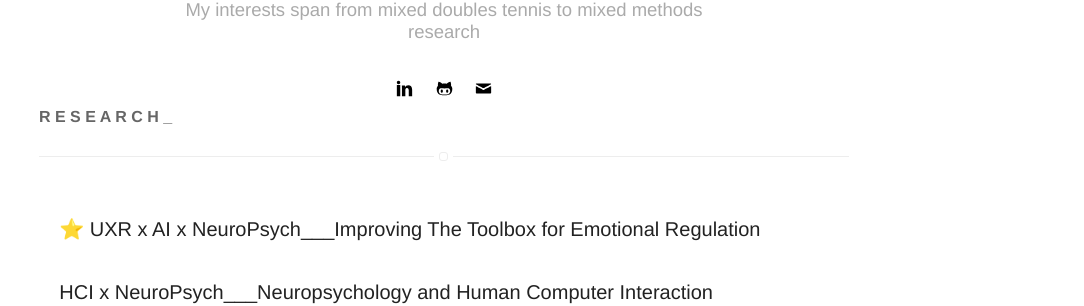
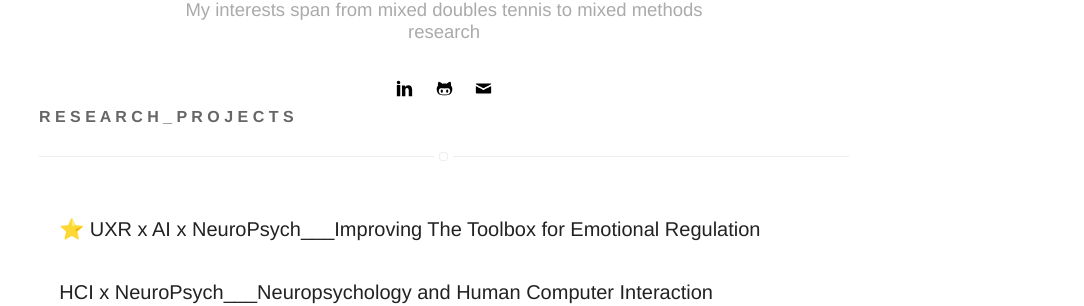
Before and after one commit to im-mel/im-mel.github.io, a Jekyll site: the page built from projects.html, in a window 1280 px wide. Shown: the part 349-655 px from the top of the page, without its empty margins (196-1280 px from the left). Built offline with Jekyll 4.4.1, drawn with Linux system fonts in a browser that asks for light colours; emoji names are drawn with the system emoji font.

Commit message:
Update projects.html

```diff
--- a/projects.html
+++ b/projects.html
@@ -2,7 +2,7 @@
 layout: page
 title: Projects
 ---
-<b>R E S E A R C H _ </b>
+<b>R E S E A R C H _ P R O J E C T S</b>
 <section class="list">
     {% for post in site.posts %}
         {% if post.projects %}
```
